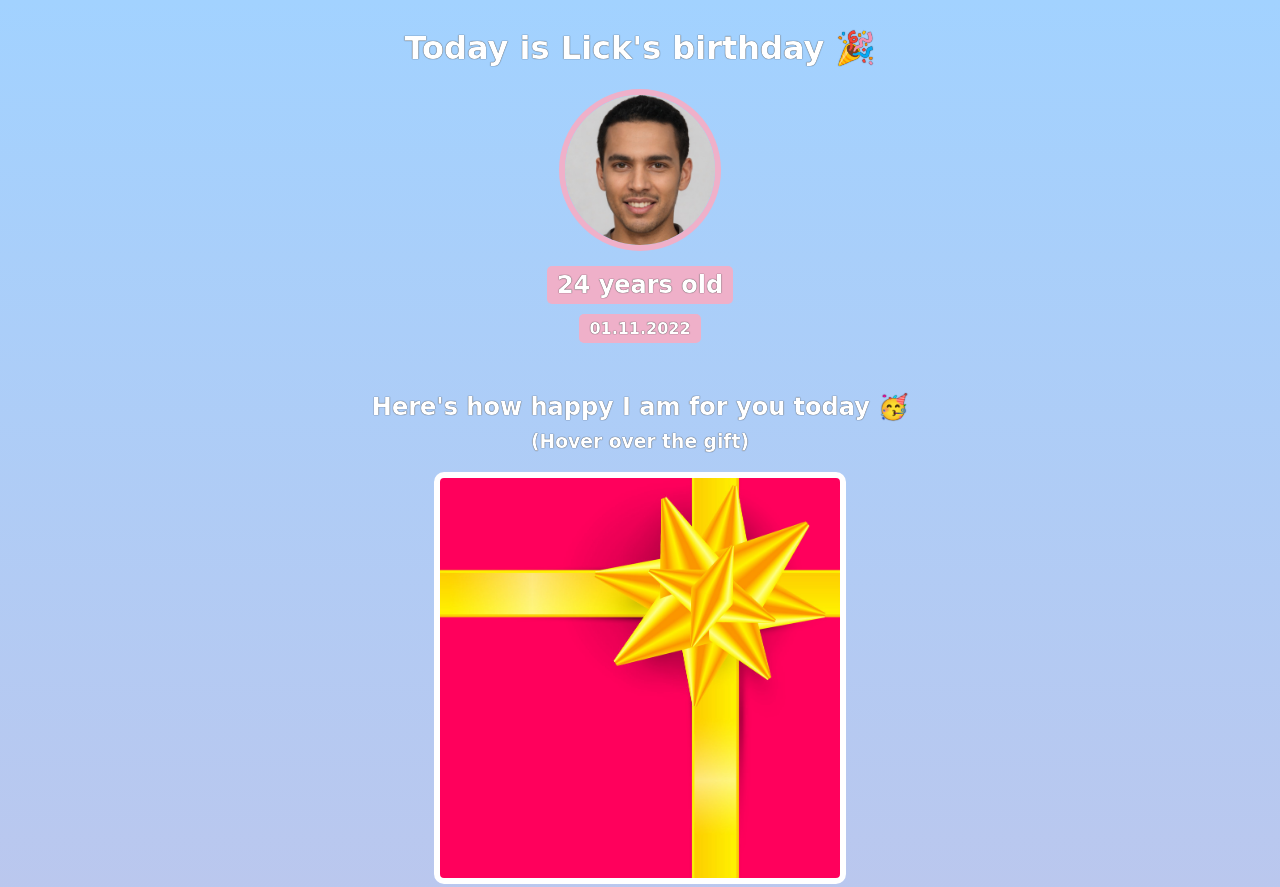
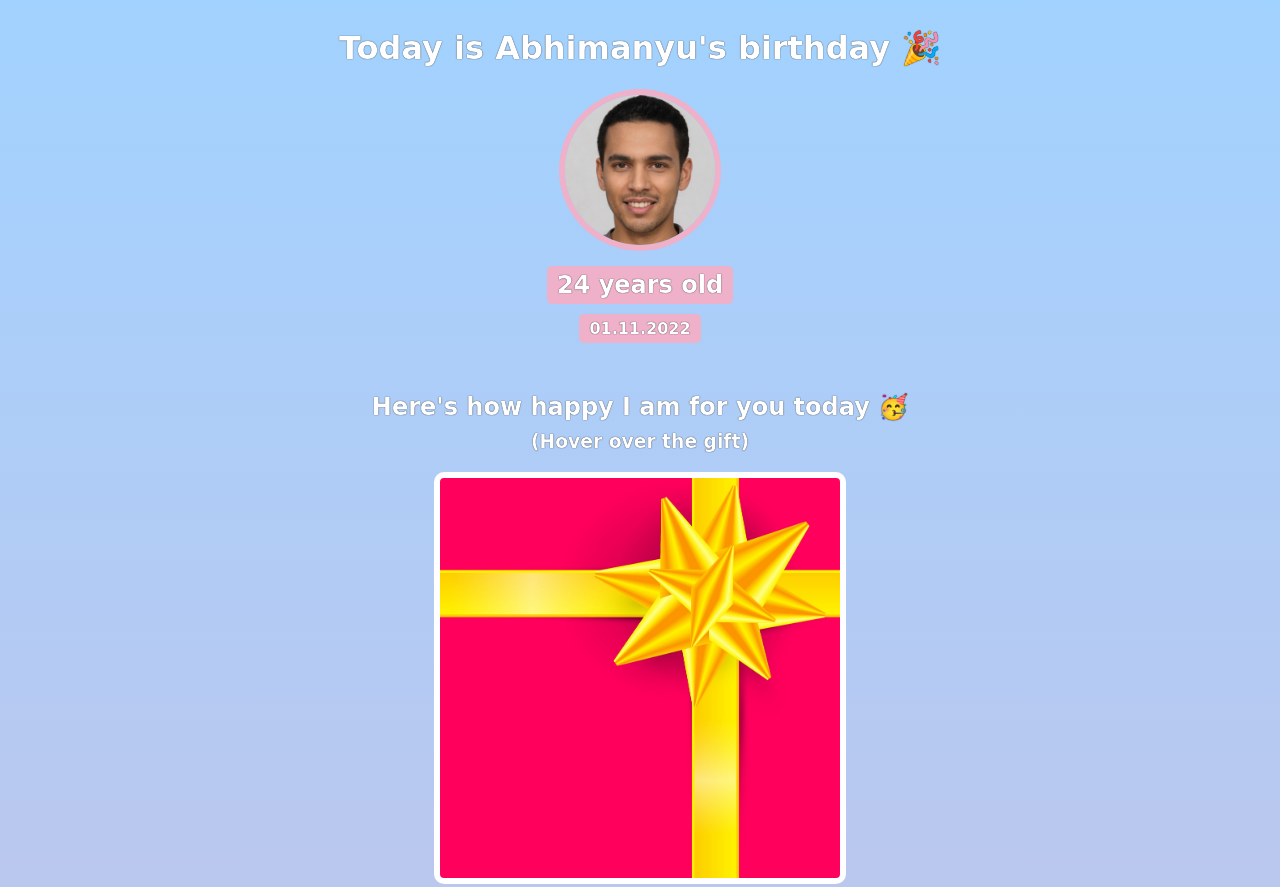
Before and after one commit to Vaahne/happybirthday, a website built with Vite: page index.html in a window 1280 px wide. Shown: the top 887 px of the page. Built offline with nearby package versions, Linux system fonts and the light colour scheme; a web font is replaced by a local one.

Commit message:
Abhi Birthday

```diff
--- a/index.html
+++ b/index.html
@@ -7,7 +7,7 @@
     </head>
     <body>
         <div id="header">
-            <h1>Today is Lick's birthday 🎉</h1>
+            <h1>Today is Abhimanyu's birthday 🎉</h1>
             <img id="bff-img" src="images/nick.jpg">
             <h2 id="bday-age">24 years old</h2>
             <h4 id="bday-date">01.11.2022</h4>
```
